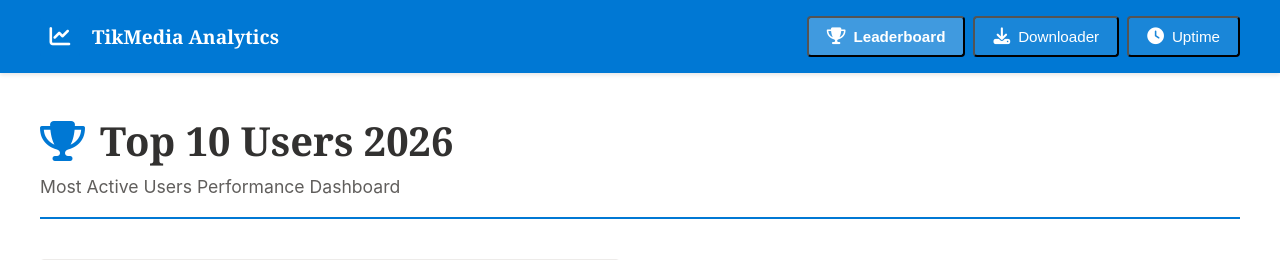
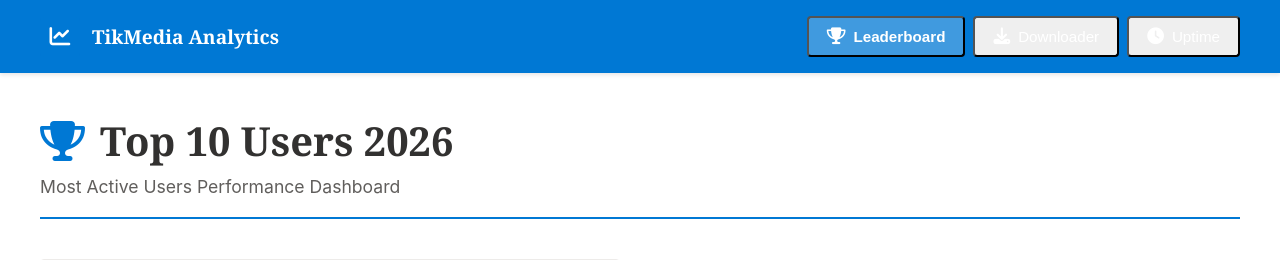
Before and after one commit to galihmrd/tikmedia-leaderboard, a Flask app: page / in a window 1280 px wide. Shown: the top 260 px of the page. Run offline with Flask 3, Linux system fonts and the light colour scheme; data that the repository does not hold is empty; some libraries are stand-ins or nearby versions.

Commit message:
Update charts.html

```diff
--- a/api/templates/charts.html
+++ b/api/templates/charts.html
@@ -80,7 +80,6 @@
             font-size: 0.95em;
             font-weight: 500;
             transition: all 0.2s;
-            background: rgba(255, 255, 255, 0.1);
         }
 
         .nav-link:hover {
```
